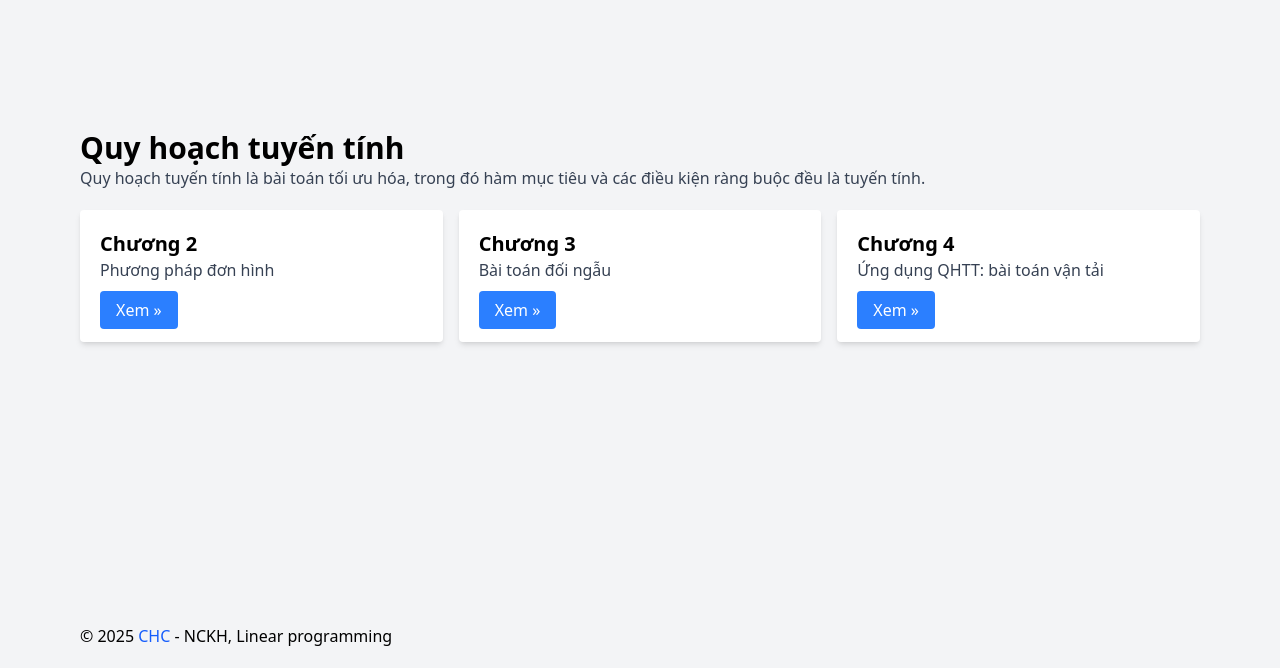
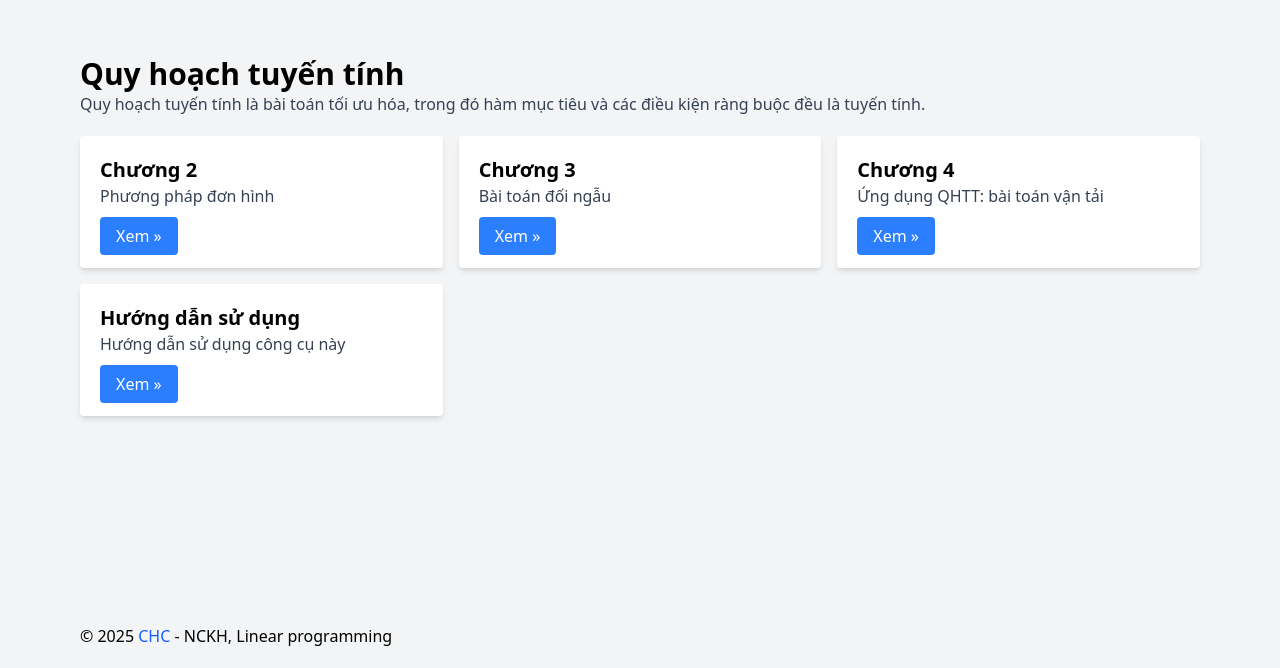
Before and after one commit to FanofHOTS/nckh_qhtt, a Vue app: page / in a window 1280 px wide. Shown: the part 132-800 px from the top of the page. Built offline with nearby package versions, Linux system fonts and the light colour scheme.

Commit message:
Update Home.vue

```diff
--- a/src/views/Home.vue
+++ b/src/views/Home.vue
@@ -38,6 +38,11 @@ export default {
           title: 'Chương 4',
           description: 'Ứng dụng QHTT: bài toán vận tải',
           route: 'c3'
+        },
+        {
+          title: 'Hướng dẫn sử dụng',
+          description: 'Hướng dẫn sử dụng công cụ này',
+          route: 'help'
         }
       ]
     }
```
